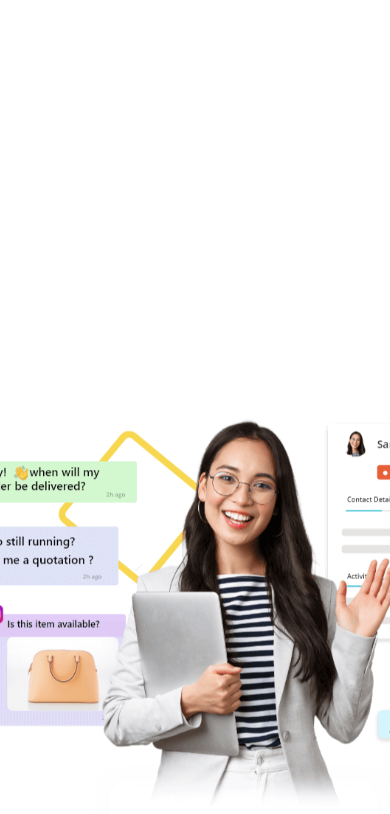
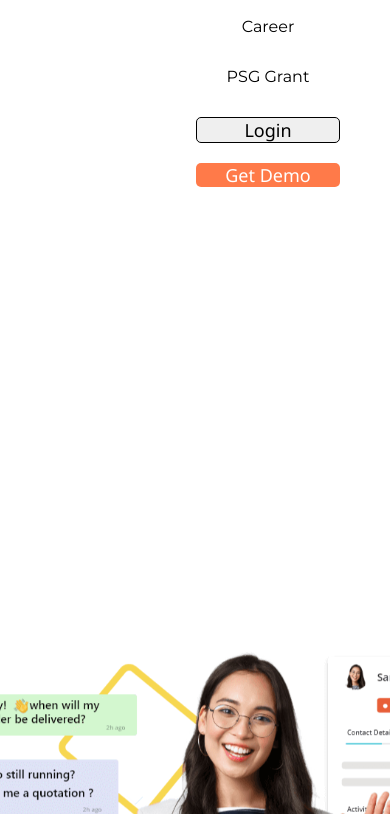
Before and after one commit to prateeksantani/pepper-cloud-poc-website, a Gatsby site: page / in a window 390 px wide. Shown: the part 133-947 px from the top of the page. Built offline with nearby package versions, Linux system fonts and the light colour scheme; Gatsby itself is replaced by a stand-in of ours.

Commit message:
made responsive added media query and used percentage where needed in css

```diff
--- a/src/styles/global.css
+++ b/src/styles/global.css
@@ -7,12 +7,22 @@
   font-family: "Montserrat";
   color: black;
 }
+
+@viewport {
+  width: device-width;
+  initial-scale: 1;
+}
+
+
+
 html, body {
   min-height: 100%;
 }
 body {
   background: white;
   background-repeat: no-repeat;
+  margin: 0;
+  padding: 0;
 }
 p {
   margin: 16px auto;
@@ -97,3 +107,25 @@ footer p{
   color: #bbb;
   margin: 40px auto;
 }
+
+
+@media screen and (max-width: 768px) {
+  .layout {
+    width: 95%;
+  }
+
+  .links {
+    flex-direction: column;
+    align-items: center;
+  }
+
+  .links a {
+    margin: 10px 0;
+  }
+
+  .login-btn,
+  .Get-Demo-btn {
+    margin: 10px 0;
+    width: 100%;
+  }
+}
```
